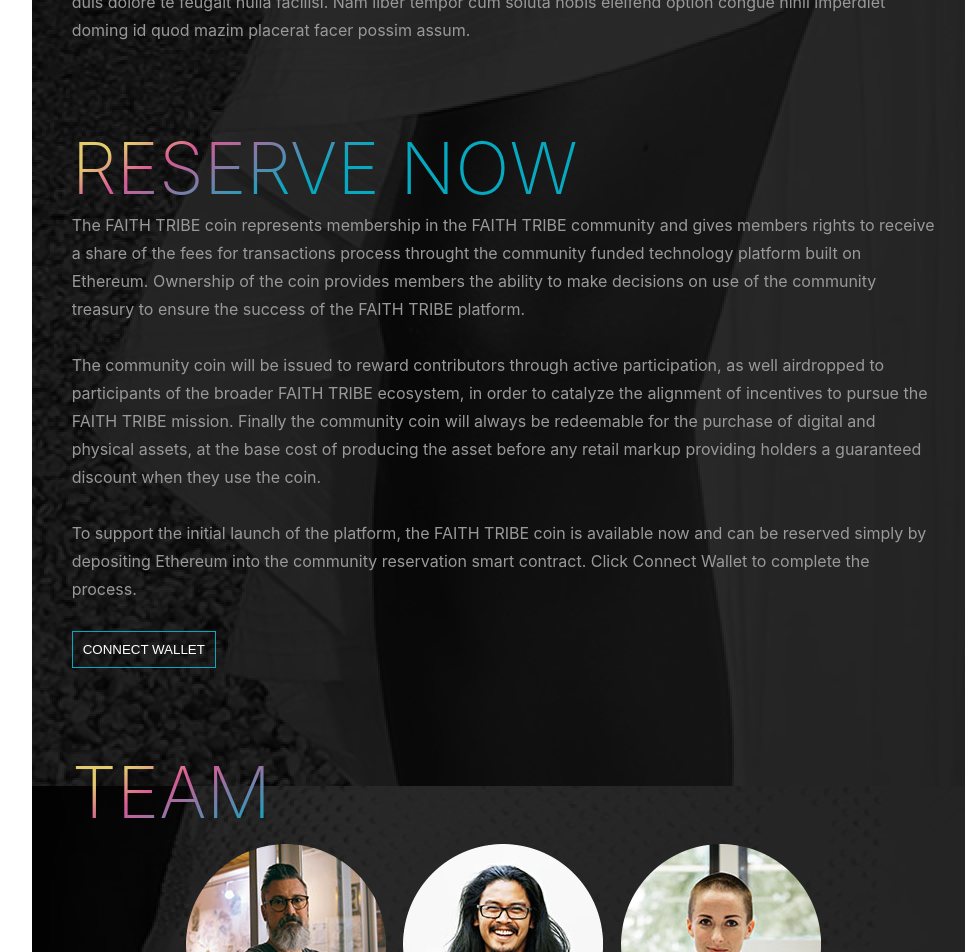
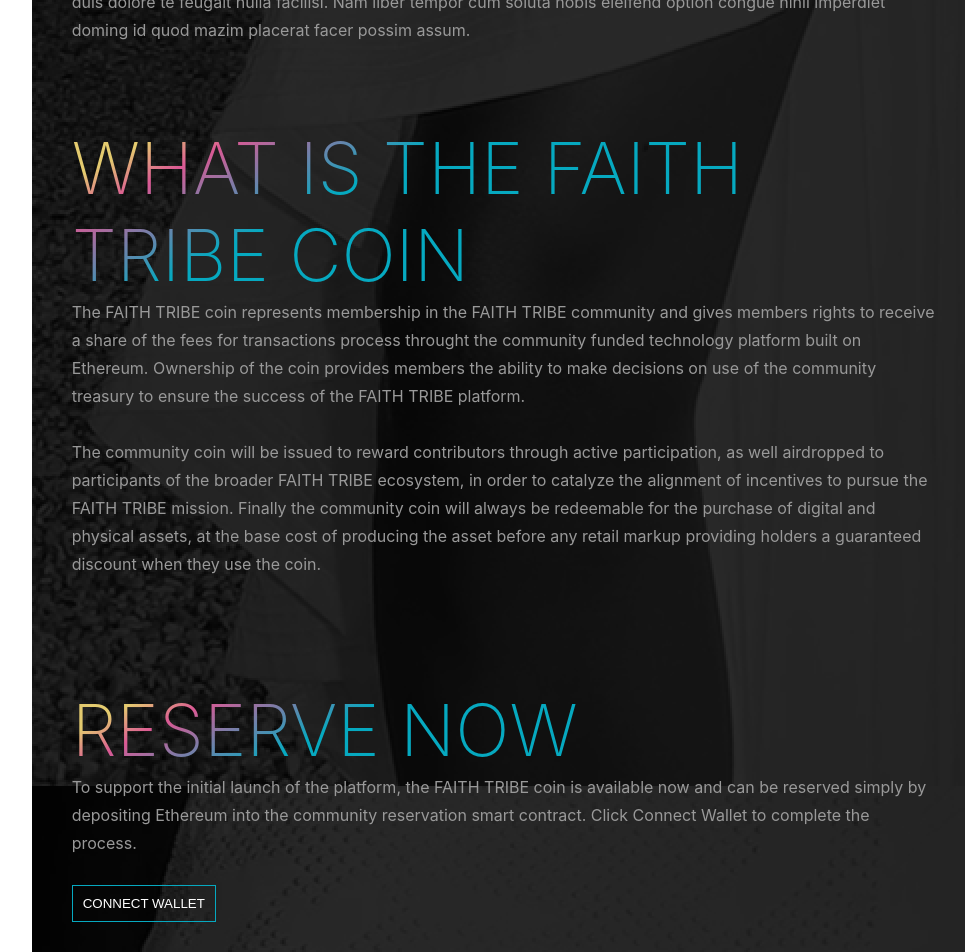
Before and after one commit to RealToma/Dao_Frontend_L1, a React (Create React App) app: page / in a window 1280 px wide. Shown: the part 1140-2092 px from the top of the page, without its empty margins (305-1270 px from the left). Built offline with nearby package versions, Linux system fonts and the light colour scheme.

Commit message:
added new section to describe the coin

```diff
--- a/src/pages/home/index.js
+++ b/src/pages/home/index.js
@@ -29,14 +29,18 @@
 				</div>
 			</div>
 			<div className="text-wrapper">
-				<div className="text-gradient-big text-subtitle">RESERVE NOW</div>
+				<div className="text-gradient-big text-subtitle">WHAT IS THE FAITH TRIBE COIN</div>
 				<div className="text-content-gray">The FAITH TRIBE coin represents membership in the FAITH TRIBE community and gives members rights to receive a share of the fees for transactions process throught the community funded technology platform built on Ethereum. Ownership of the coin provides members the ability to make decisions on use of the community treasury to ensure the success of the FAITH TRIBE platform.
 					<br /><br />
 					The community coin will be issued to reward contributors through active participation, as well airdropped to participants of the broader FAITH TRIBE ecosystem, in order to catalyze the alignment of incentives to pursue the FAITH TRIBE mission. Finally the community coin will always be redeemable for the purchase of digital and physical assets, at the base cost of producing the asset before any retail markup providing holders a guaranteed discount when they use the coin.
 					<br /><br />
-					To support the initial launch of the platform, the FAITH TRIBE coin is available now and can be reserved simply by depositing Ethereum into the community reservation smart contract. Click Connect Wallet to complete the process.
+					</div>
+			</div>
+			<div className="text-wrapper">
+				<div className="text-gradient-big text-subtitle">RESERVE NOW</div>
+				<div className="text-content-gray">To support the initial launch of the platform, the FAITH TRIBE coin is available now and can be reserved simply by depositing Ethereum into the community reservation smart contract. Click Connect Wallet to complete the process.
 					<br /><br />
-					</div>
+				</div>
 				<button className="button-blue-border">CONNECT WALLET</button>
 			</div>
 			<div className="text-wrapper">
```
